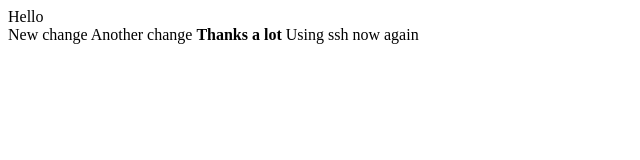
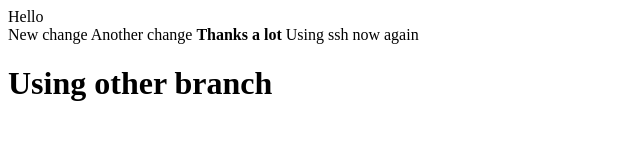
Before and after one commit to muditbhadouria/demo-repo, a plain HTML site: page index.html in a window 1280 px wide. Shown: the whole page, without its empty margins (0-640 px from the left). Drawn offline with Linux system fonts and the light colour scheme.

Commit message:
Other branch changes

```diff
--- a/index.html
+++ b/index.html
@@ -3,3 +3,4 @@
 <span>Another change</span>
 <b>Thanks a lot</b>
 <span>Using ssh now again</span>
+<h1>Using other branch</h1>
```
